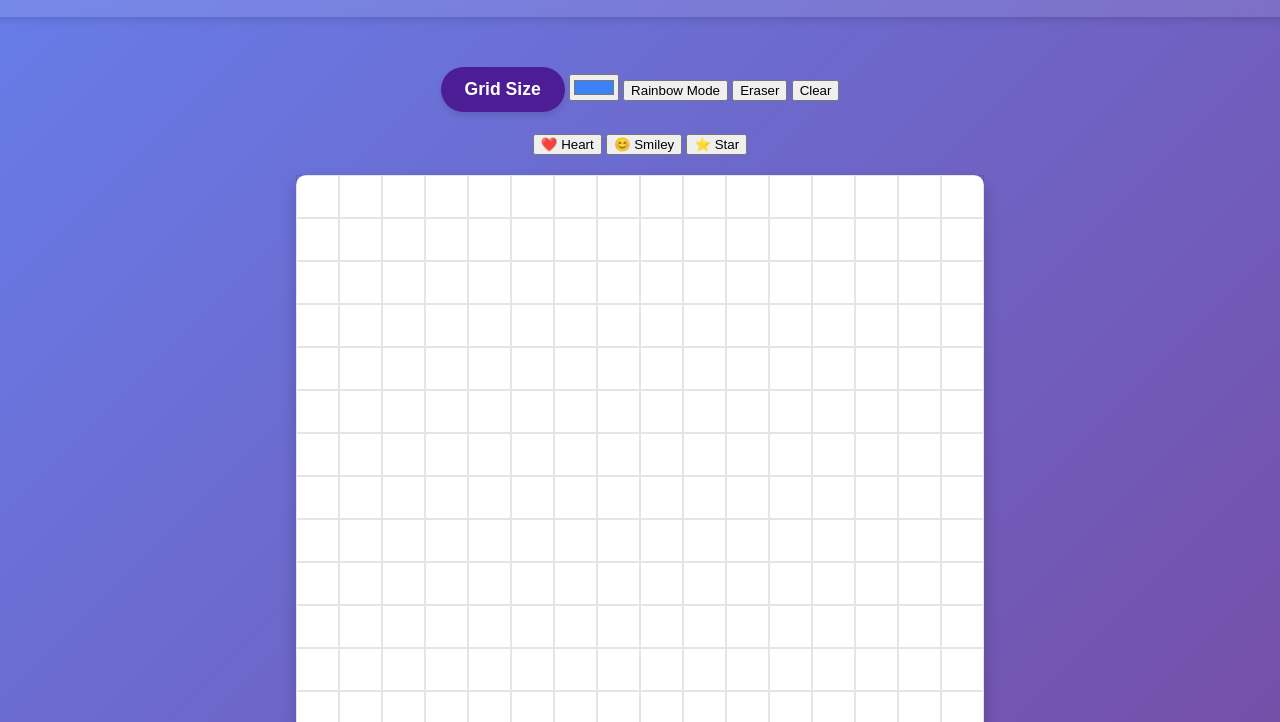
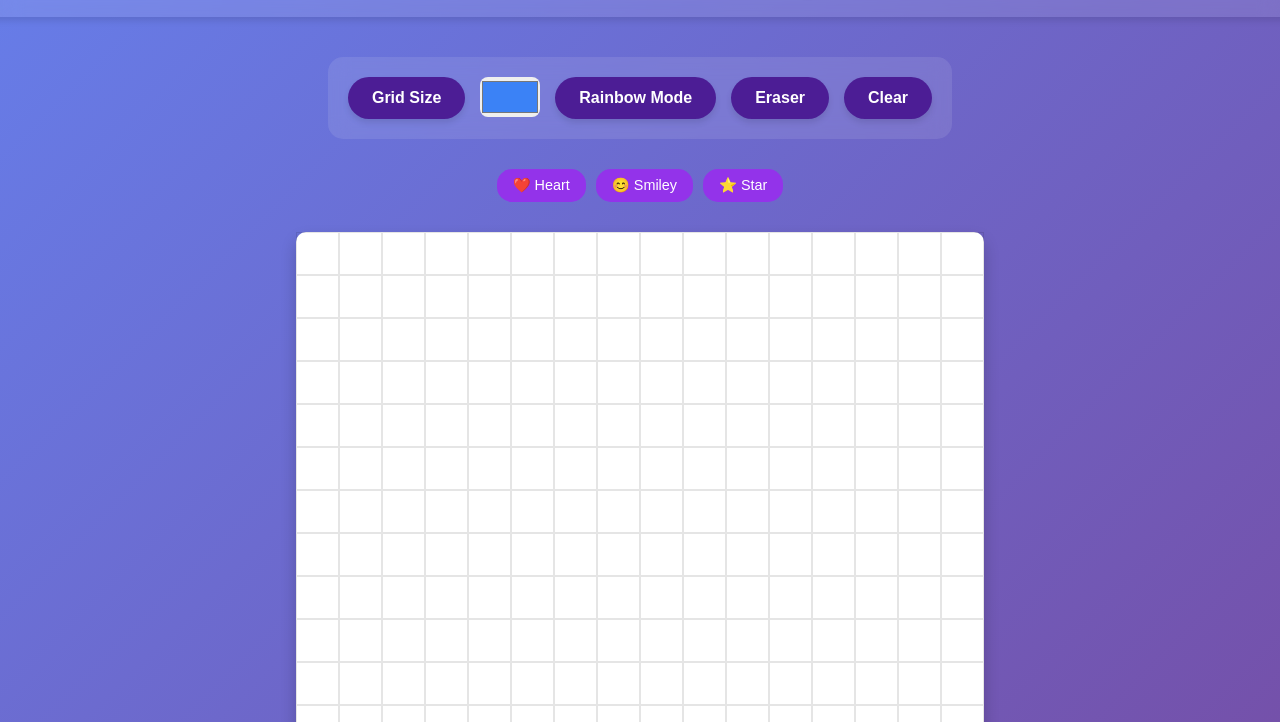
Before and after one commit to Clearxheaded/etch-a-sketch, a plain HTML site: page index.html in a window 1280 px wide. Shown: the part 78-800 px from the top of the page. Drawn offline with Linux system fonts and the light colour scheme.

Commit message:
Add styles

```diff
--- a/styles.css
+++ b/styles.css
@@ -14,7 +14,7 @@ body {
     backdrop-filter: blur(10px);
     padding: 20px 40px;
     border-radius: 0 0 15px 15px;
-    margin-bottom: 30px;
+    margin-bottom: 20px;
     box-shadow: 0 4px 6px rgba(0, 0, 0, 0.1);
     width: 100%;
     text-align: center;
@@ -27,23 +27,49 @@ body {
     text-shadow: 2px 2px 4px rgba(0, 0, 0, 0.2);
 }
 
-#size-btn {
+.controls {
+    display: flex;
+    gap: 15px;
     margin: 20px 0;
+    flex-wrap: wrap;
+    justify-content: center;
+    max-width: 700px;
+    padding: 20px;
+    background: rgba(255, 255, 255, 0.1);
+    border-radius: 15px;
+    backdrop-filter: blur(10px);
+}
+
+.control-btn {
     background-color: #4c1d95;
     color: white;
     border: none;
     padding: 12px 24px;
     border-radius: 25px;
-    font-size: 1.1rem;
+    font-size: 1rem;
     font-weight: 600;
     cursor: pointer;
     transition: all 0.3s ease;
     box-shadow: 0 4px 6px rgba(0, 0, 0, 0.1);
 }
 
-#size-btn:hover {
+.control-btn:hover {
     background-color: #6d28d9;
     box-shadow: 0 6px 8px rgba(0, 0, 0, 0.2);
+}
+
+.control-btn.active {
+    background-color: #7c3aed;
+    box-shadow: inset 0 2px 4px rgba(0, 0, 0, 0.2);
+}
+
+#color-picker {
+    width: 60px;
+    height: 40px;
+    padding: 0;
+    border: none;
+    border-radius: 8px;
+    cursor: pointer;
 }
 
 #container {
@@ -69,8 +95,20 @@ body {
     transition: background-color 0.2s ease;
 }
 
-#container div:hover {
-    background-color: rgba(76, 29, 149, 0.1);
+.templates {
+    display: flex;
+    gap: 10px;
+    margin: 10px 0;
+}
+
+.template-btn {
+    padding: 8px 16px;
+    background-color: #9333ea;
+    border: none;
+    border-radius: 15px;
+    color: white;
+    cursor: pointer;
+    font-size: 0.9rem;
 }
 
 .footer {
@@ -85,3 +123,18 @@ body {
     font-size: 0.9rem;
     text-shadow: 1px 1px 2px rgba(0, 0, 0, 0.2);
 }
+
+@media (max-width: 768px) {
+    #container {
+        width: 90vw;
+        height: 90vw;
+    }
+
+    .header h1 {
+        font-size: 1.8rem;
+    }
+
+    .controls {
+        padding: 15px;
+    }
+}
```
